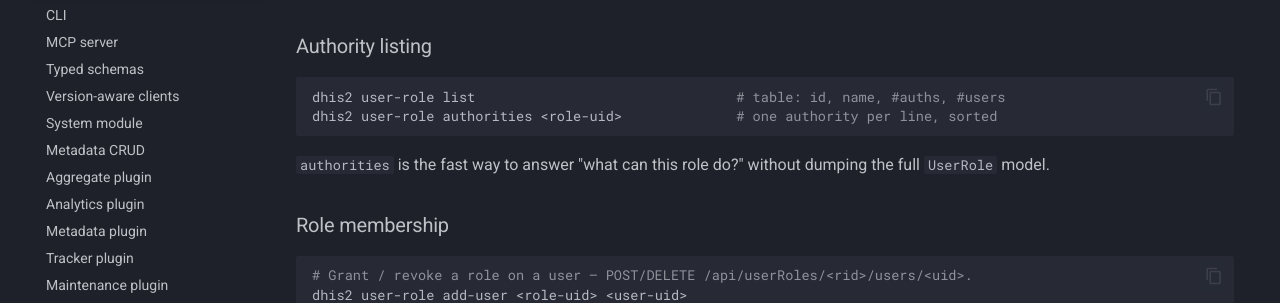
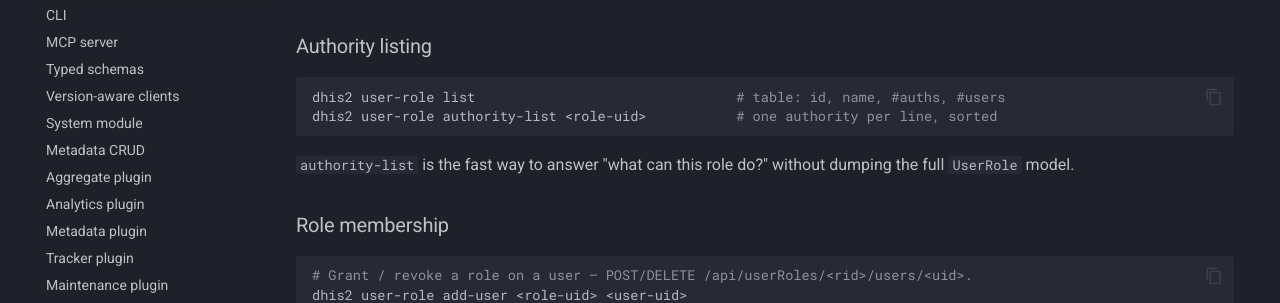
Before and after one commit to winterop-com/dhis2-utils, an MkDocs documentation site: the page built from docs/architecture/user-groups-and-roles.md, in a window 1280 px wide and 900 px high, scrolled down 1304 px. Shown: the part 153-456 px from the top of the window. Built offline with MkDocs 1.6.1 and Material for MkDocs 9.7.7, drawn with Linux system fonts in a browser that asks for light colours.

Commit message:
refactor(cli): rename user-role authorities verb to authority-list
Match the MCP tool name (user_role_authority_list) and the project
verb-last convention. Bare-noun command names like authorities read
as data, not actions.

CLI: dhis2 user-role authorities <uid>  ->  dhis2 user-role authority-list <uid>

````diff
--- a/docs/architecture/user-groups-and-roles.md
+++ b/docs/architecture/user-groups-and-roles.md
@@ -50,10 +50,10 @@
 
 ```bash
 dhis2 user-role list                                # table: id, name, #auths, #users
-dhis2 user-role authorities <role-uid>              # one authority per line, sorted
+dhis2 user-role authority-list <role-uid>           # one authority per line, sorted
 ```
 
-`authorities` is the fast way to answer "what can this role do?" without dumping the full `UserRole` model.
+`authority-list` is the fast way to answer "what can this role do?" without dumping the full `UserRole` model.
 
 ### Role membership
 
````
Also changed, not shown: docs/guides/cli-tutorial.md (+1 -1 lines), 2 other files.
